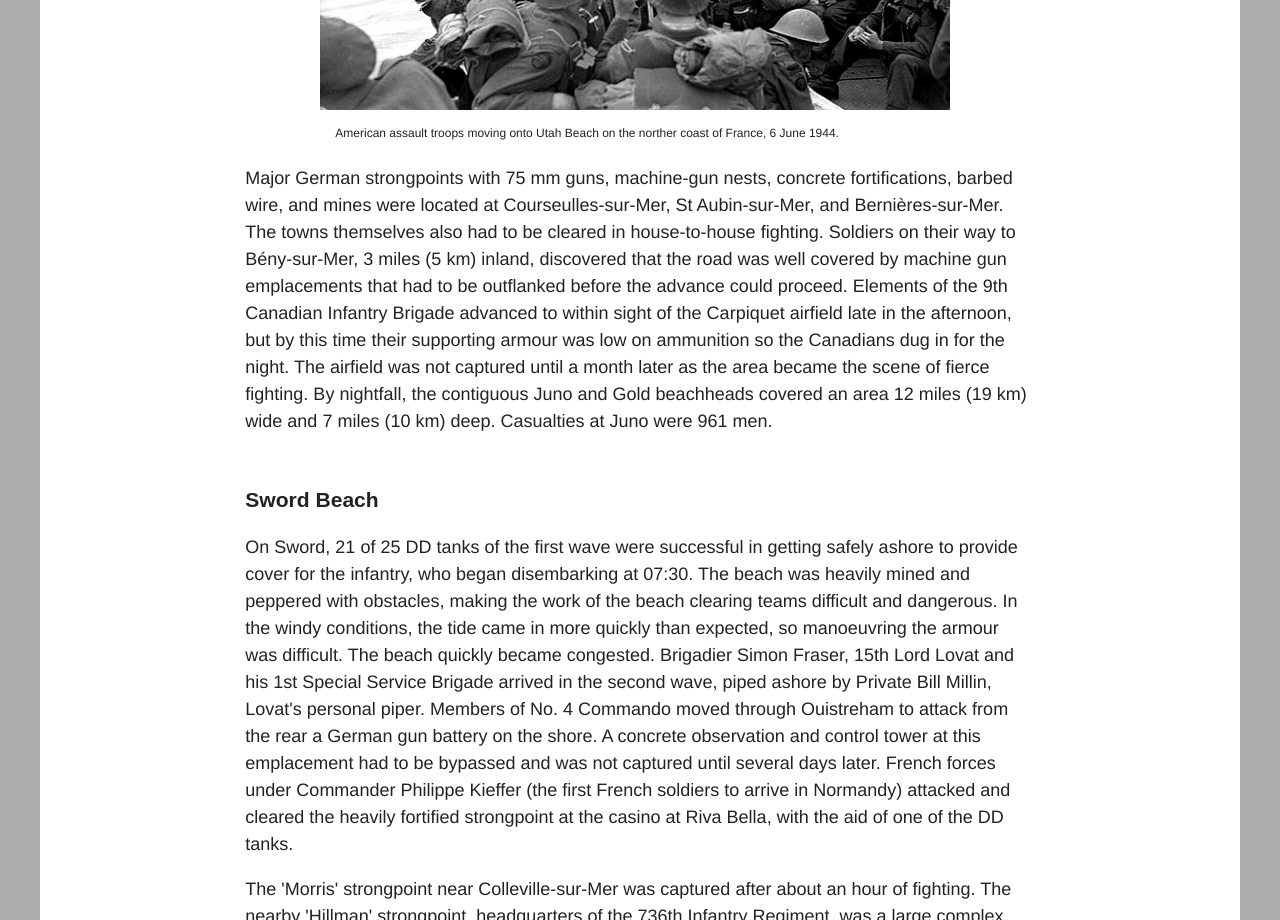
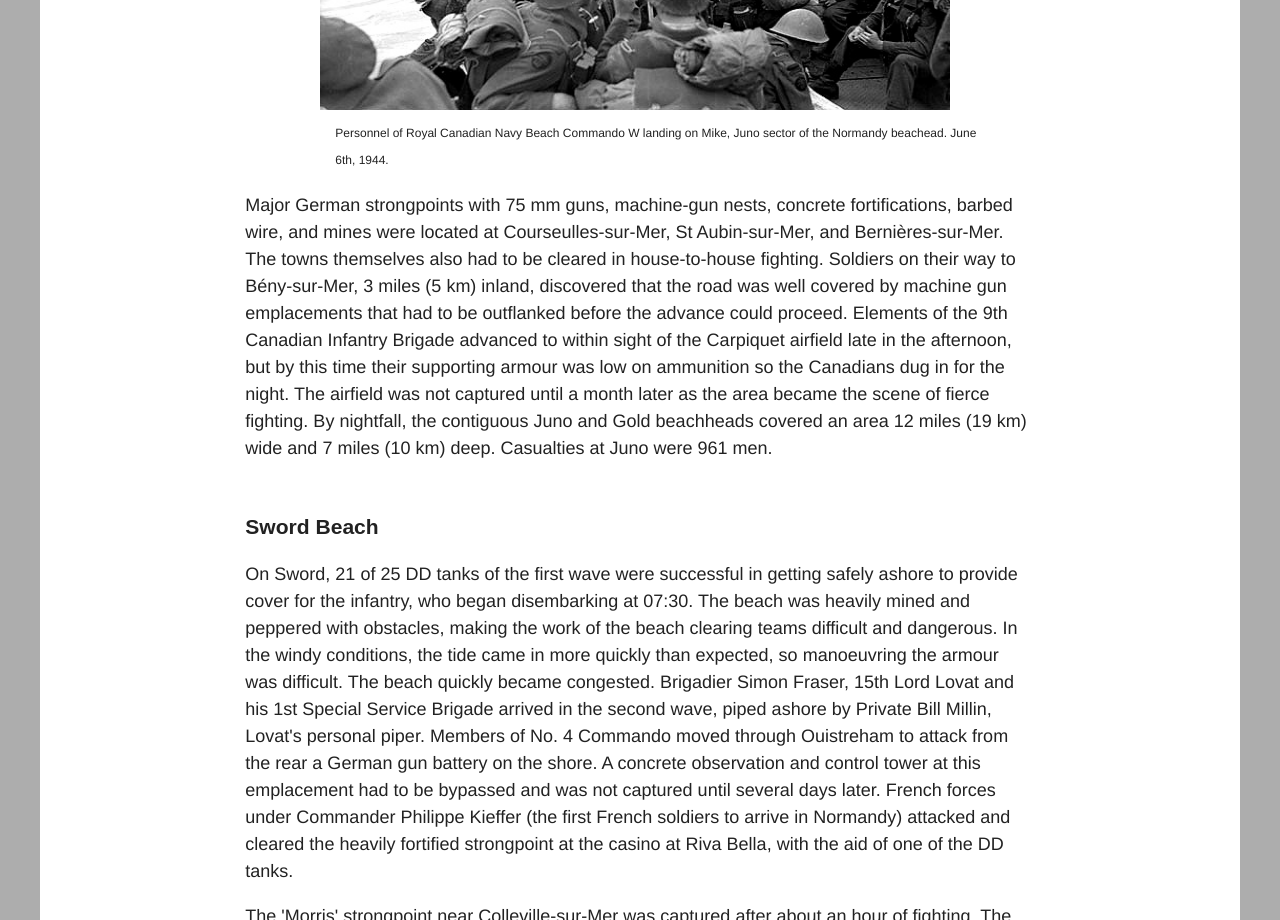
Before and after one commit to alexiaml/story-project-lazcano, a plain HTML site: page pages/landings.html in a window 1280 px wide. Shown: the part 7660-8580 px from the top of the page. Drawn offline with Linux system fonts and the light colour scheme; a web font is replaced by a local one.

Commit message:
Caption of Royal Canadian Navy omg changed

```diff
--- a/pages/landings.html
+++ b/pages/landings.html
@@ -123,7 +123,7 @@
        alt="Image of personnel of Royal Canadian Navy Beach Commando W landing on Mike, Juno sector of the Normandy beachead. June 6th, 1944."
     height="450px"
 	width="630px">
-  <figcaption>American assault troops moving onto Utah Beach on the norther coast of France, 6 June 1944.</figcaption>
+  <figcaption>Personnel of Royal Canadian Navy Beach Commando W landing on Mike, Juno sector of the Normandy beachead. June 6th, 1944.</figcaption>
             </figure>
 
 <p>Major German strongpoints with 75 mm guns, machine-gun nests, concrete fortifications, barbed wire, and mines were located at Courseulles-sur-Mer, St Aubin-sur-Mer, and Bernières-sur-Mer. The towns themselves also had to be cleared in house-to-house fighting. Soldiers on their way to Bény-sur-Mer, 3 miles (5 km) inland, discovered that the road was well covered by machine gun emplacements that had to be outflanked before the advance could proceed. Elements of the 9th Canadian Infantry Brigade advanced to within sight of the Carpiquet airfield late in the afternoon, but by this time their supporting armour was low on ammunition so the Canadians dug in for the night. The airfield was not captured until a month later as the area became the scene of fierce fighting. By nightfall, the contiguous Juno and Gold beachheads covered an area 12 miles (19 km) wide and 7 miles (10 km) deep. Casualties at Juno were 961 men.</p>
```
